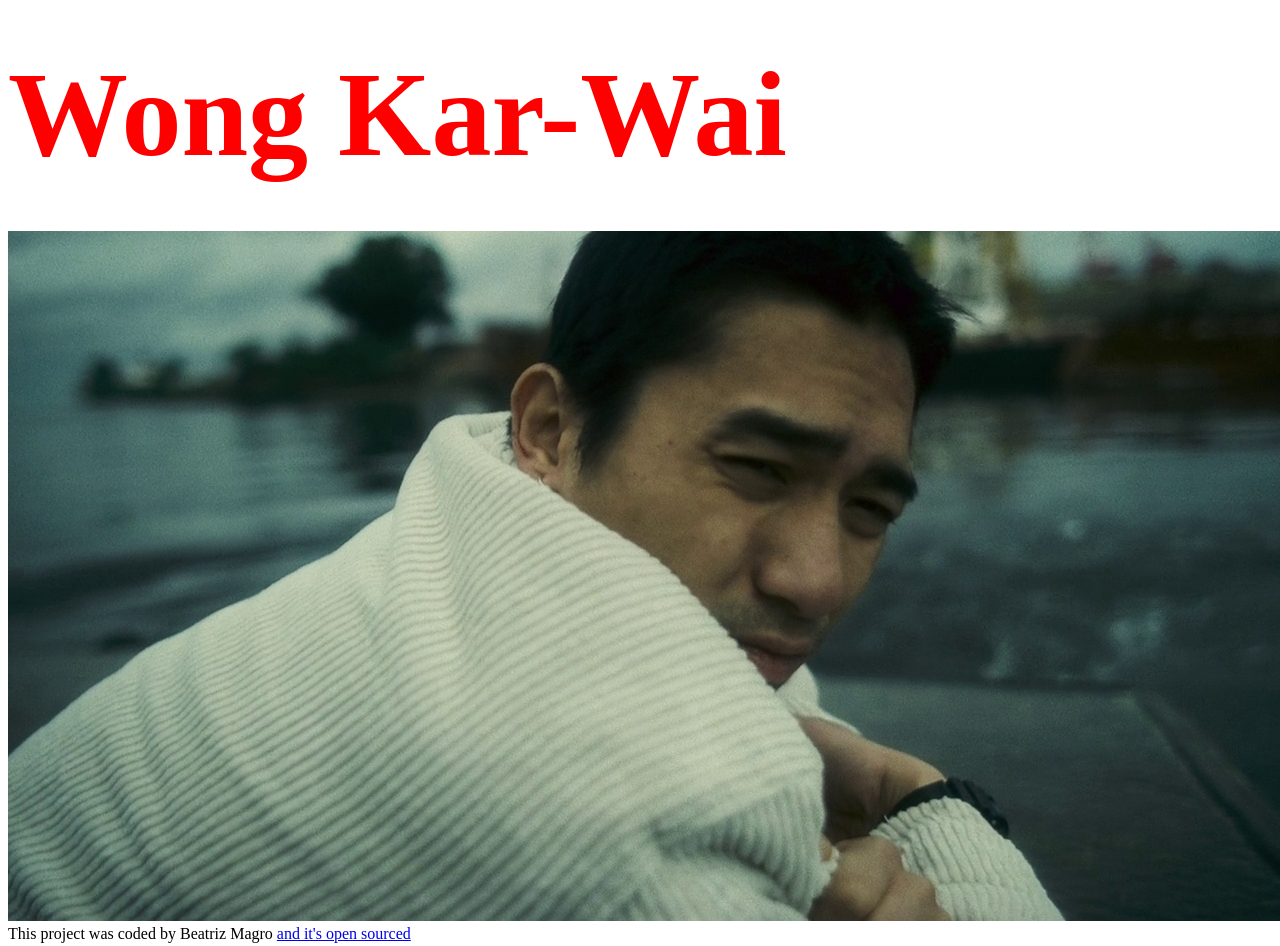
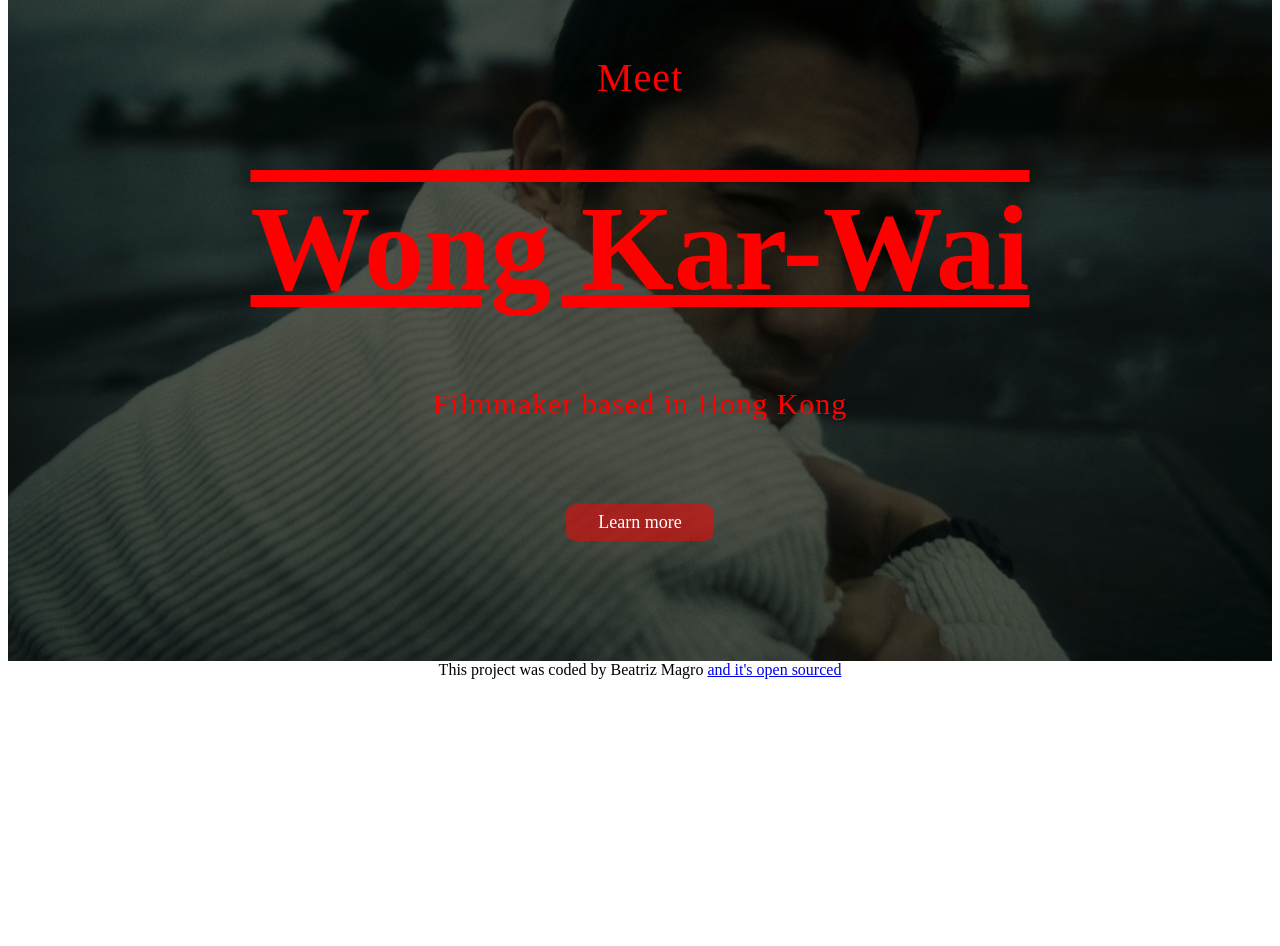
Before and after one commit to BeatrizMagro/wongkarwai-project, a plain HTML site: page index.html in a window 1280 px wide. After the commit the page ends 800 px from the top, so only its background shows below. Drawn offline with Linux system fonts and the light colour scheme; a web font is replaced by a local one.

Commit message:
Added header
Css ready.

```diff
--- a/index.html
+++ b/index.html
@@ -10,13 +10,16 @@
       href="https://fonts.googleapis.com/css2?family=Chonburi&display=swap"
       rel="stylesheet"
     />
-    <title>Document</title>
+    <title>Wong Kar-Wai</title>
   </head>
   <body>
+    <div class="container"></div>
+    <header>
+        <h2>Meet</h2>
         <h1>Wong Kar-Wai</h1>
-    <footer></footer>
-    <img src="images/happy-together-1.jpg" />
-  </body>
+        <h3>Filmmaker based in Hong Kong</h3>
+        <a href="">Learn more</a>
+    </header>
     <footer>
       This project was coded by Beatriz Magro
       <a
@@ -26,4 +29,6 @@
         and it's open sourced
       </a>
     </footer>
+    </div>
+  </body>
 </html>
--- a/src/styles.css
+++ b/src/styles.css
@@ -1,8 +1,85 @@
+header {
+  background-image: linear-gradient(rgba(0, 0, 0, 0.6), rgba(0, 0, 0, 0.6)),
+    url("../images/happy-together.jpg");
+  background-repeat: no-repeat;
+  background-size: cover;
+
+  color: red;
+  font-family: "Chonburi", serif;
+  max-width: 1200px;
+  padding: 120px 0;
+  margin-top: -40px;
+  text-align: center;
+  max-width: 1400px;
+}
+
+.container {
+  margin: 0 auto;
+}
+
 h1 {
-  font-family: "Chonburi", serif;
   font-style: normal;
   font-weight: 700;
   font-size: 120px;
-  line-height: 70px;
-  color: red;
+  line-height: 1px;
+  text-decoration: underline overline solid red;
 }
+
+h2,
+h3 {
+  font-weight: 400;
+  font-style: normal;
+  line-height: 2;
+  letter-spacing: 1px;
+}
+
+h2 {
+  margin-top: -50px;
+  margin-bottom: 130px;
+  font-size: 40px;
+}
+
+h3 {
+  margin-top: 125px;
+  font-size: 30px;
+}
+
+header a {
+  padding: 16px 32px;
+  font-size: 20px;
+  background-color: rgba(255, 0, 0, 0.523);
+  border-radius: 10px;
+  font-size: 18px;
+  color: white;
+  text-decoration: none;
+  margin-top: 40px;
+  display: inline-block;
+  line-height: 5px;
+}
+
+header a:hover {
+  background-color: red;
+  color: white;
+}
+
+footer {
+  text-align: center;
+}
+
+@media (max-width: 900px) {
+  header {
+    padding: 60px 0;
+  }
+
+  h1 {
+    font-size: 40px;
+    margin-top: 50px;
+  }
+
+  h2,
+  h3 {
+    font-size: 25px;
+    margin-top: 40px;
+    padding: 40px;
+  }
+}
```
Also changed, not shown: images/happy-together.jpg (renamed from images/happy-together-1.jpg). Lines whose indentation alone changed are shown as unchanged.
